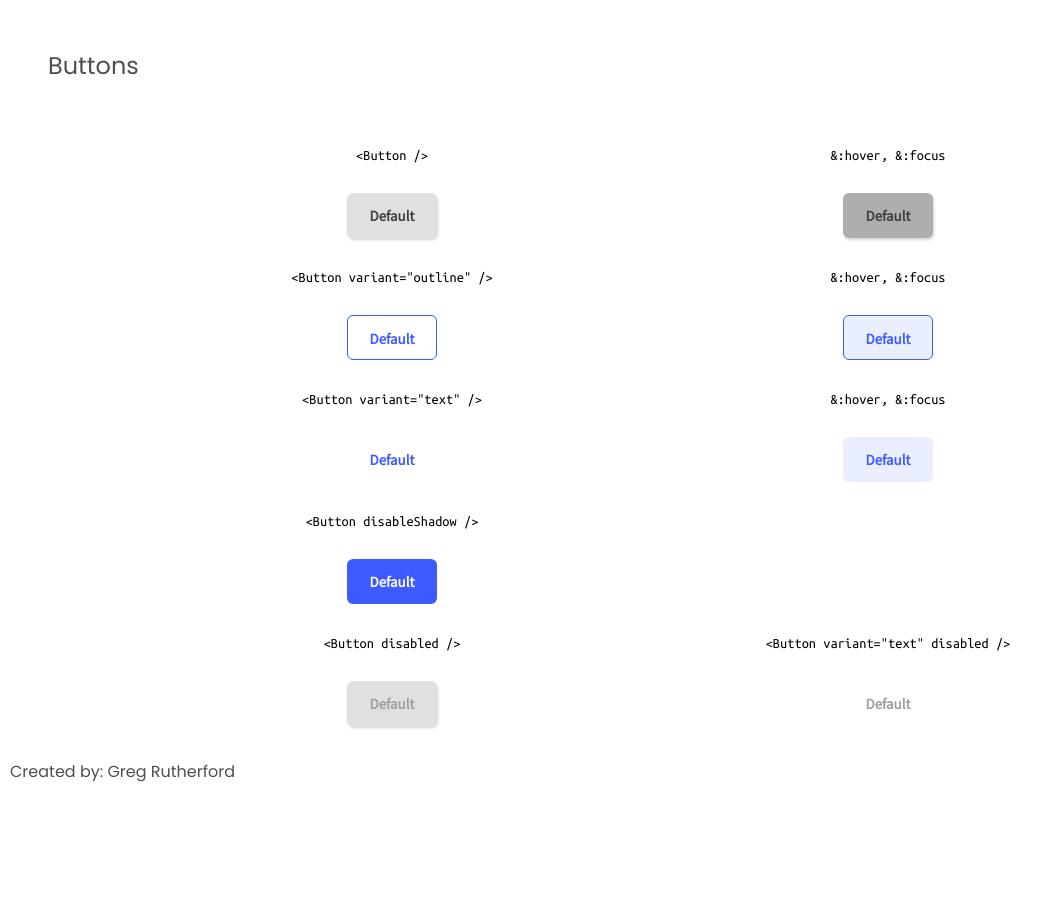
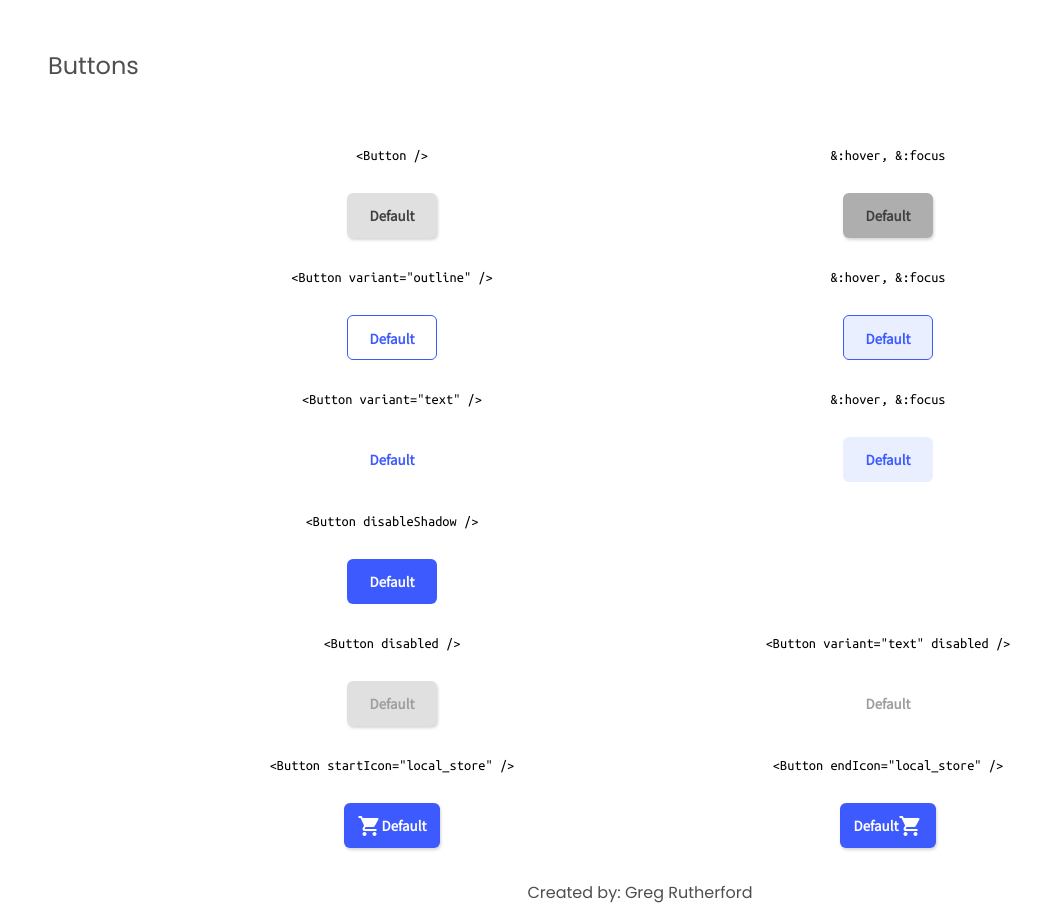
Before and after one commit to grford15/button-component, a JavaScript app: page / in a window 1280 px wide. Shown: the whole page, without its empty margins (0-1062 px from the left). Before the commit the page ends 800 px from the top, so only its background shows below. Built offline with nearby package versions, Linux system fonts and the light colour scheme; the HTML template or start-up script is replaced by a standard one.

Commit message:
created button with icon & styling

```diff
--- a/package.json
+++ b/package.json
@@ -3,11 +3,10 @@
   "version": "0.1.0",
   "private": true,
   "dependencies": {
-    "@material-ui/core": "^4.11.0",
-    "@material-ui/icons": "^4.9.1",
     "@testing-library/jest-dom": "^5.11.6",
     "@testing-library/react": "^11.1.2",
     "@testing-library/user-event": "^12.2.2",
+    "material-design-icons": "^3.0.1",
     "react": "^17.0.1",
     "react-dom": "^17.0.1",
     "react-scripts": "4.0.0",
--- a/public/index.html
+++ b/public/index.html
@@ -14,7 +14,8 @@
     <link rel="manifest" href="%PUBLIC_URL%/manifest.json" />
     <link rel="preconnect" href="https://fonts.gstatic.com">
 <link href="https://fonts.googleapis.com/css2?family=Noto+Sans+JP&family=Poppins&family=Ubuntu+Mono&display=swap" rel="stylesheet">
-
+<link href="https://fonts.googleapis.com/icon?family=Material+Icons"
+      rel="stylesheet">
     <title>Button Component</title>
   </head>
   <body>
--- a/src/App.css
+++ b/src/App.css
@@ -14,7 +14,8 @@
 }
 
 footer {
-  position: fixed;
+  /* position: fixed; */
+  margin-top: 1em;
   bottom: 0px;
   left: 10px;
   font-family: 'Poppins', sans-serif;
@@ -159,3 +160,35 @@ code {
   cursor: pointer;
   font-weight: 600;
 }
+
+.icon-button-left {
+  padding: 1em;
+  height: 45px;
+  font-family: 'Noto Sans JP', sans-serif;
+  color: #FFFFFF;
+  background: #3D5AFE;
+  box-shadow: 1px 2px 3px rgba(51, 51, 51, 0.2);
+  border-radius: 6px;
+  border: none;
+  text-align: center;
+  cursor: pointer;
+  font-weight: 600;
+  display: flex;
+  align-items: center;
+}
+
+.icon-button-right {
+  padding: 1em;
+  height: 45px;
+  font-family: 'Noto Sans JP', sans-serif;
+  color: #FFFFFF;
+  background: #3D5AFE;
+  box-shadow: 1px 2px 3px rgba(51, 51, 51, 0.2);
+  border-radius: 6px;
+  border: none;
+  text-align: center;
+  cursor: pointer;
+  font-weight: 600;
+  display: flex;
+  align-items: center;
+}
--- a/src/App.js
+++ b/src/App.js
@@ -33,6 +33,18 @@ function App() {
           <button className="disabled">Default</button>
           <button className="disabled-text">Default</button>
         </div>
+        <div className="button-pair">
+          <code>{"<Button startIcon=\"local_store\" />"}</code>
+          <code>{"<Button endIcon=\"local_store\" />"}</code>
+          <button className="icon-button-left">
+          <span className="material-icons">shopping_cart</span>
+          Default
+          </button>
+          <button className="icon-button-right">
+          Default
+          <span className="material-icons">shopping_cart</span>
+          </button>
+        </div>
       </div>
       <footer>
         <p>Created by: Greg Rutherford</p>
```
Also changed, not shown: 1 other file (tests, documents, lock files or other folders).
